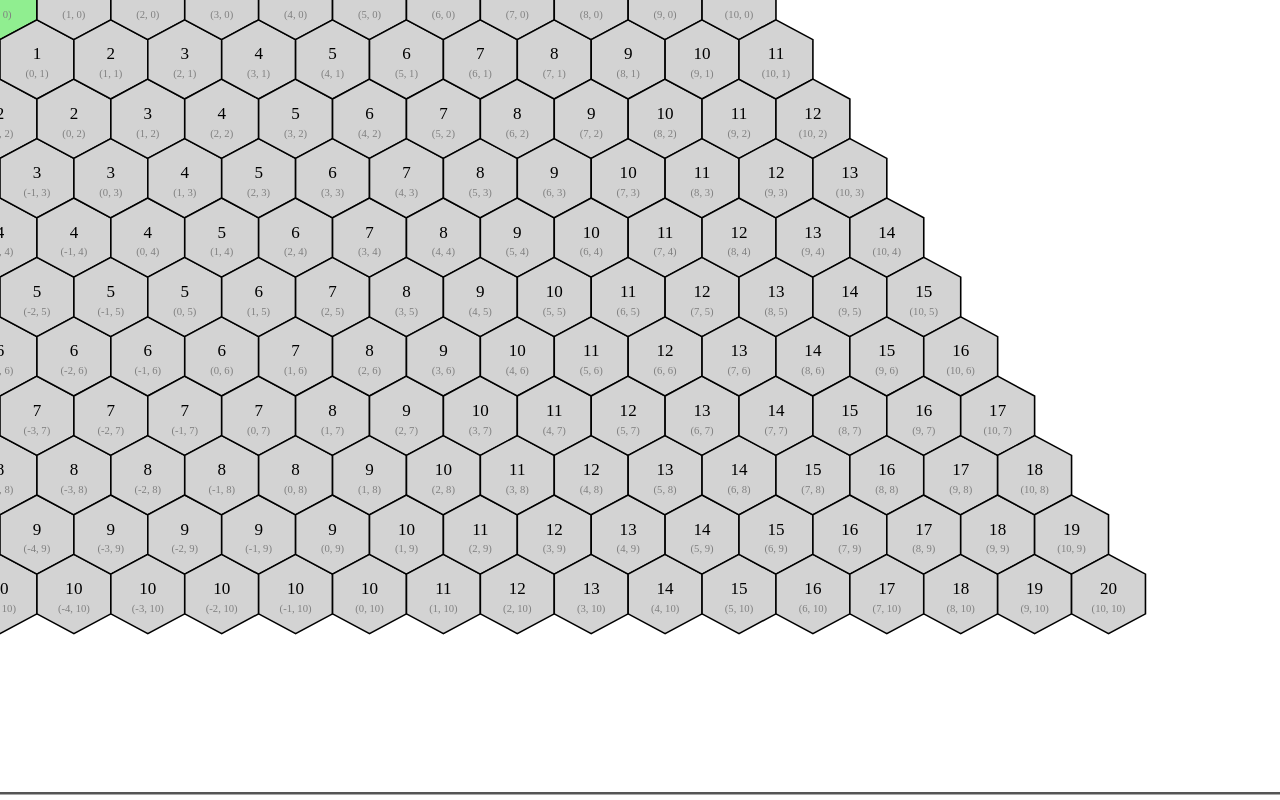
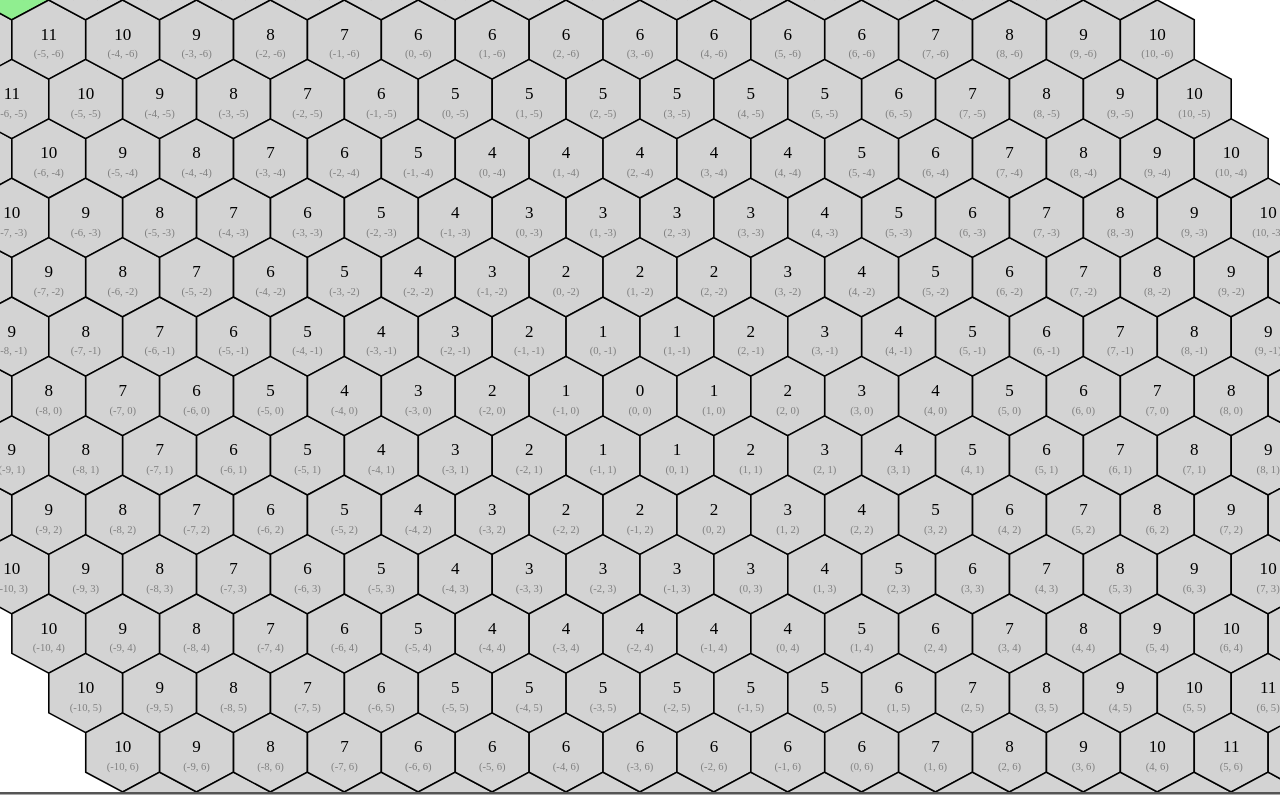
Before and after one commit to mzpkjs/mmo-ui, a website built with Parcel: page index.html in a window 1280 px wide. Built offline with nearby package versions, Linux system fonts and the light colour scheme.

Commit message:
view centered on (0, 0)

```diff
--- a/index.html
+++ b/index.html
@@ -8,7 +8,7 @@
 
 <body style="margin:0">
     <svg width="auto" height="99vh" preserveAspectRatio="none" viewBox="0 0 1200 800" style="border-bottom: 3.5px groove darkgray; border-right: 3.5px groove darkgray">
-        <g id="view" transform="translate(0 0) scale(1)">
+        <g id="view" transform="translate(600 400) scale(1)">
             <style>
                 polygon {
                     fill: lightgray;
```
Also changed, not shown: source/viewCapabilities.ts (line endings or trailing spaces).
